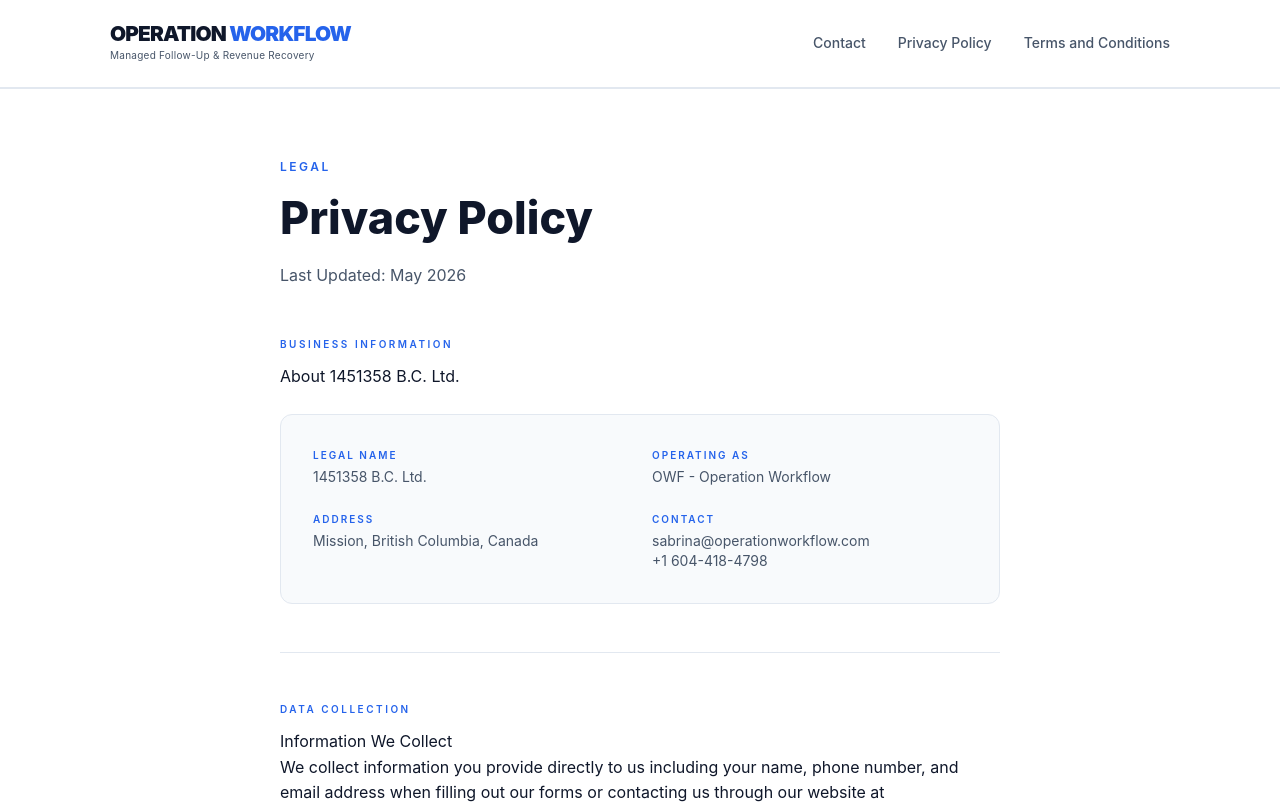
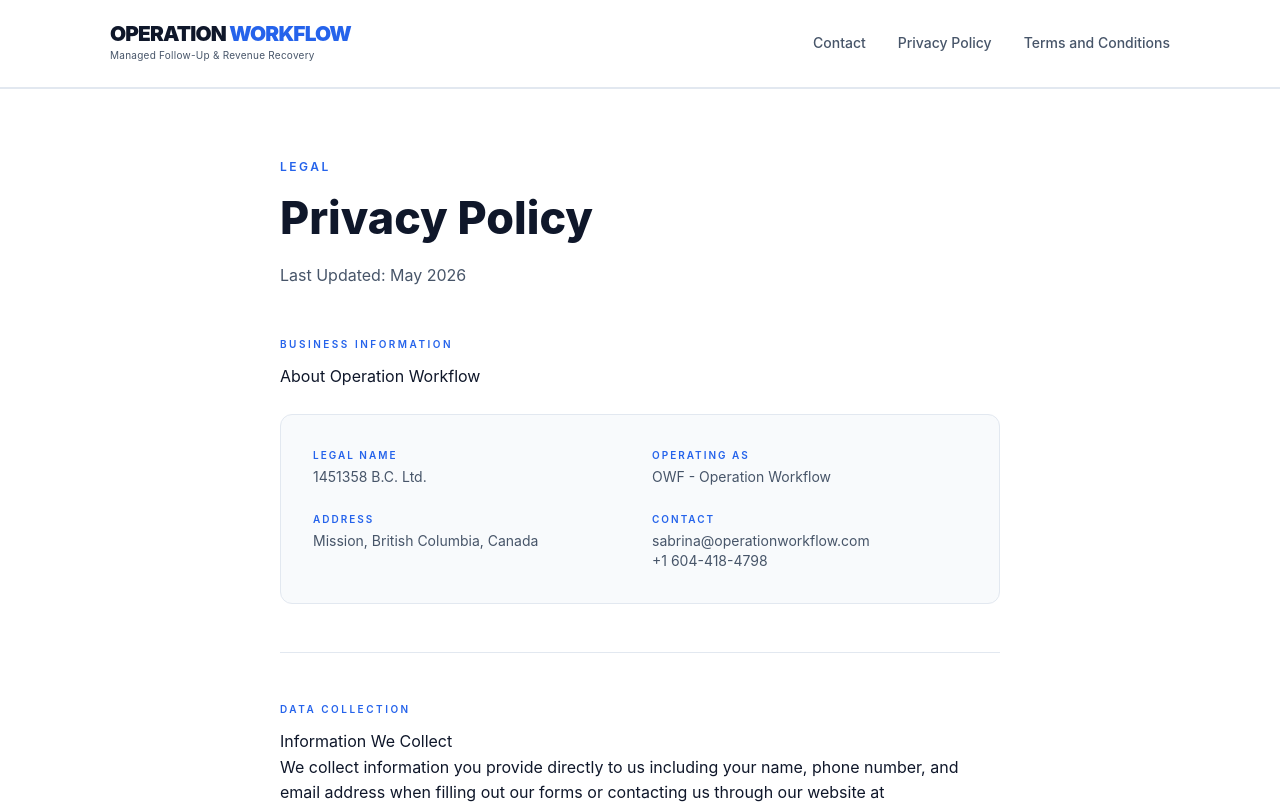
Before and after one commit to SabrinaOWF/OWF, a Next.js app: page /privacy-policy in a window 1280 px wide. Shown: the top 804 px of the page. Built offline with nearby package versions, Linux system fonts and the light colour scheme.

Commit message:
Update page.tsx

```diff
--- a/src/app/privacy-policy/page.tsx
+++ b/src/app/privacy-policy/page.tsx
@@ -13,7 +13,7 @@ export default function PrivacyPage() {
       </div>
 
       <Section label="Business Information">
-        <h2>About 1451358 B.C. Ltd.</h2>
+        <h2>About Operation Workflow</h2>
         <div className="bg-[#f8fafc] border border-[#e2e8f0] rounded-xl p-7 md:p-8 grid grid-cols-1 md:grid-cols-2 gap-6 mt-6">
           <div className="flex flex-col gap-1">
             <span className="text-[10px] font-semibold tracking-[2px] uppercase text-[#2563eb]">Legal Name</span>
```
